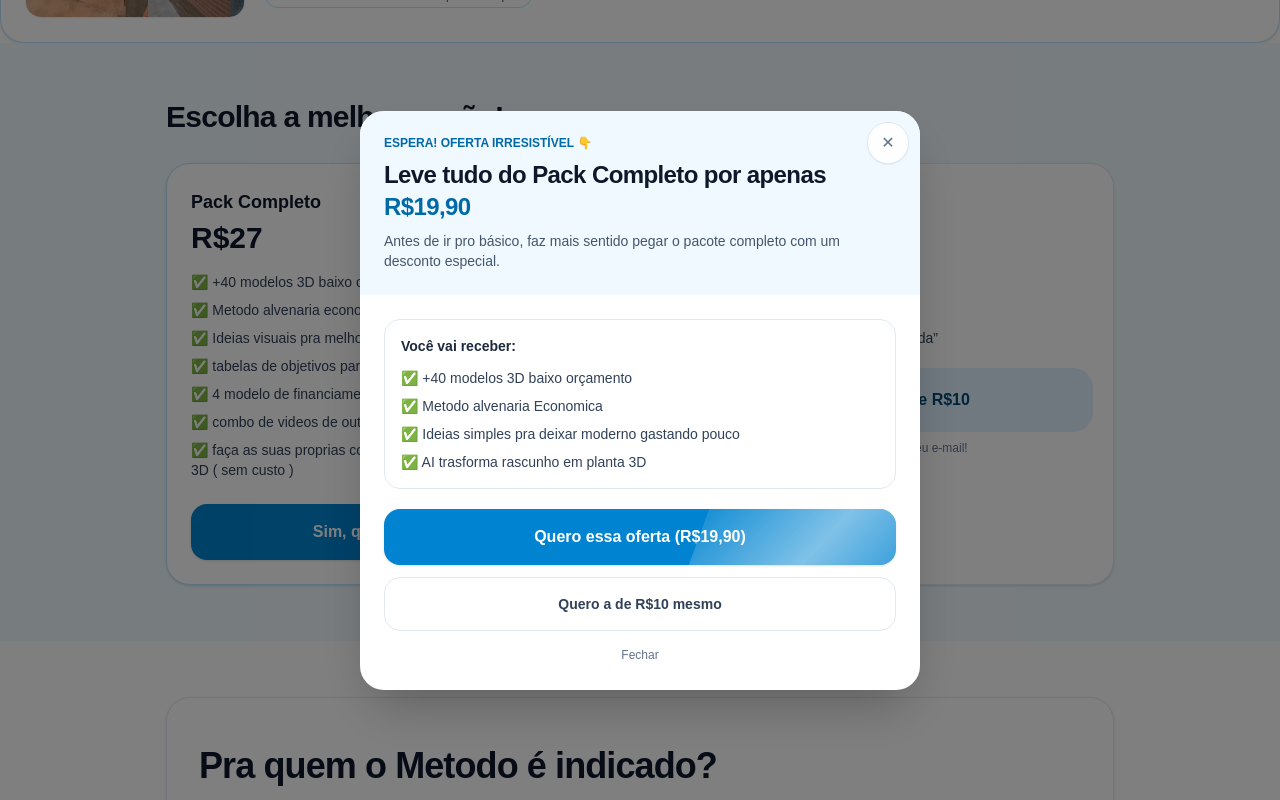
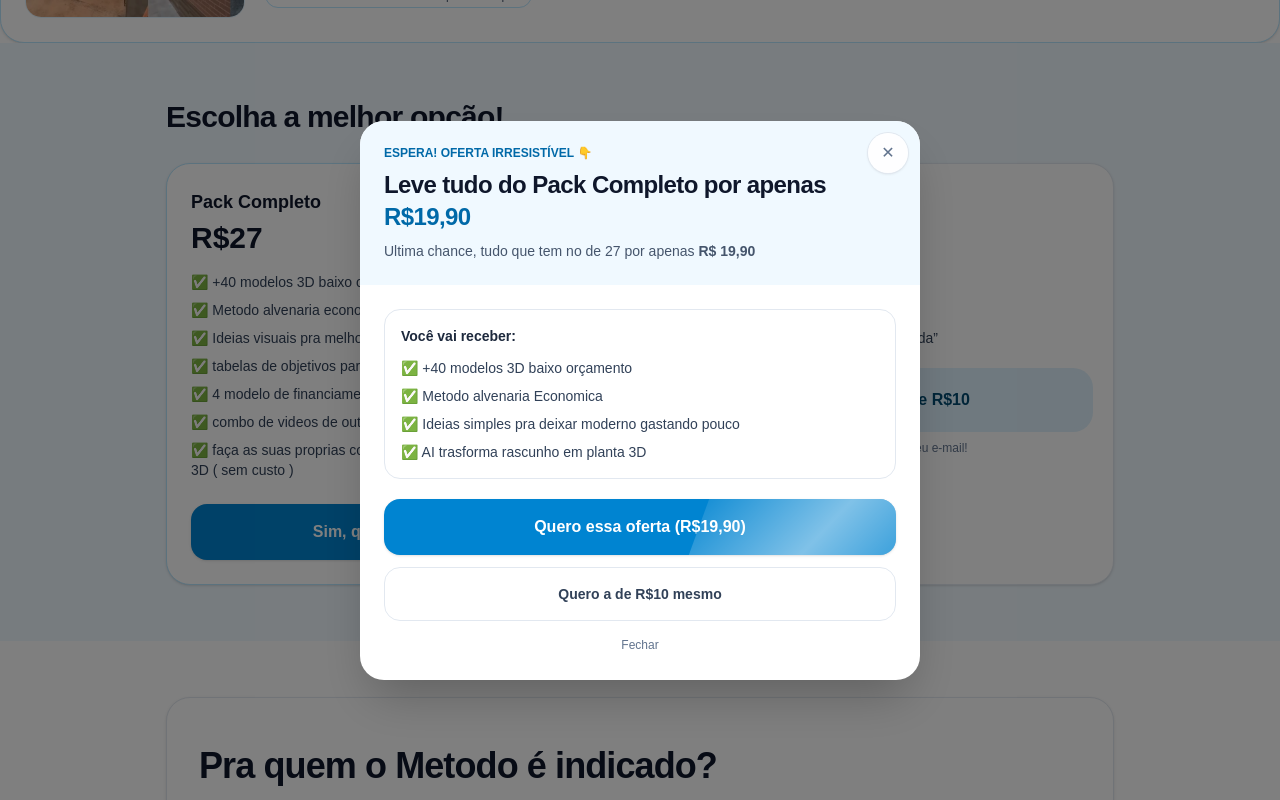
Before and after one commit to gregonocode/creative-nails, a Next.js app: page /oferta in a window 1280 px wide. Both pictures are taken after a click on the button "Quero a opção de R$10". Shown: the part 5598-6398 px from the top of the page. Built offline with nearby package versions, Linux system fonts and the light colour scheme.

Commit message:
tudo que tem no de 27 por apenas 19

```diff
--- a/app/oferta/OfertaClient.tsx
+++ b/app/oferta/OfertaClient.tsx
@@ -870,7 +870,7 @@ export default function OfertaPage() {
                 Leve tudo do Pack Completo por apenas <span className="text-sky-700">R$19,90</span>
               </h3>
               <p className="mt-2 text-sm text-slate-600">
-                Antes de ir pro básico, faz mais sentido pegar o pacote completo com um desconto especial.
+                Ultima chance, tudo que tem no de 27 por apenas <b>R$ 19,90</b>
               </p>
             </div>
 
```
